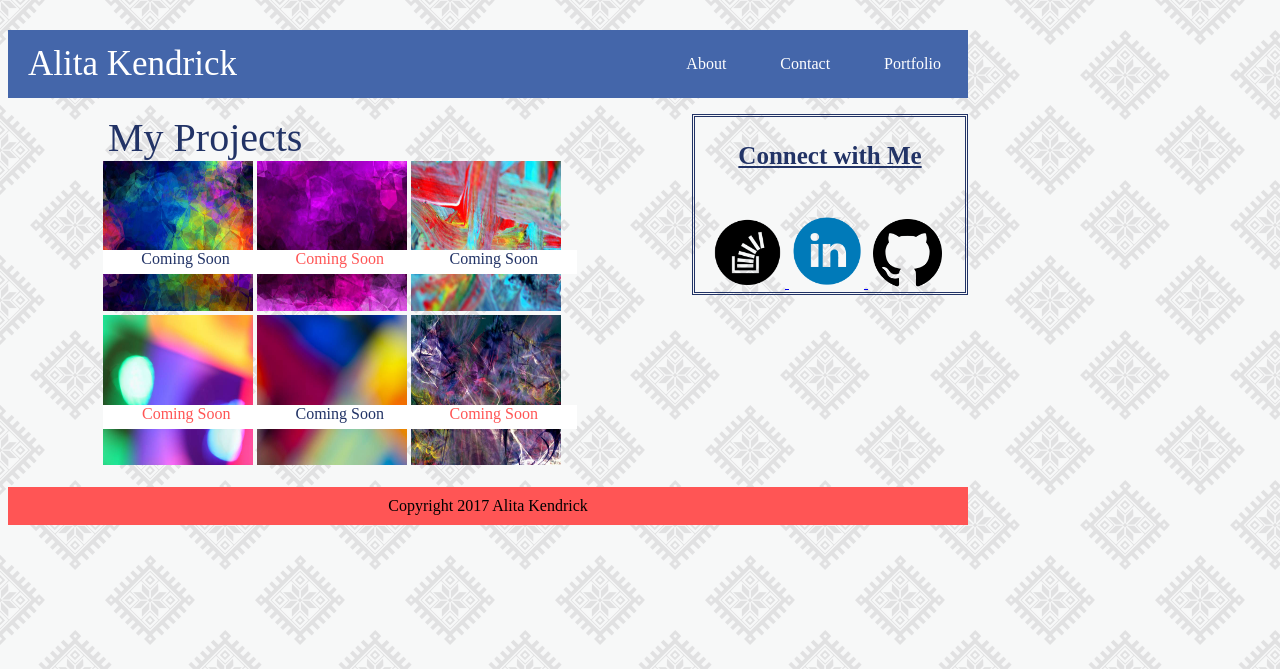
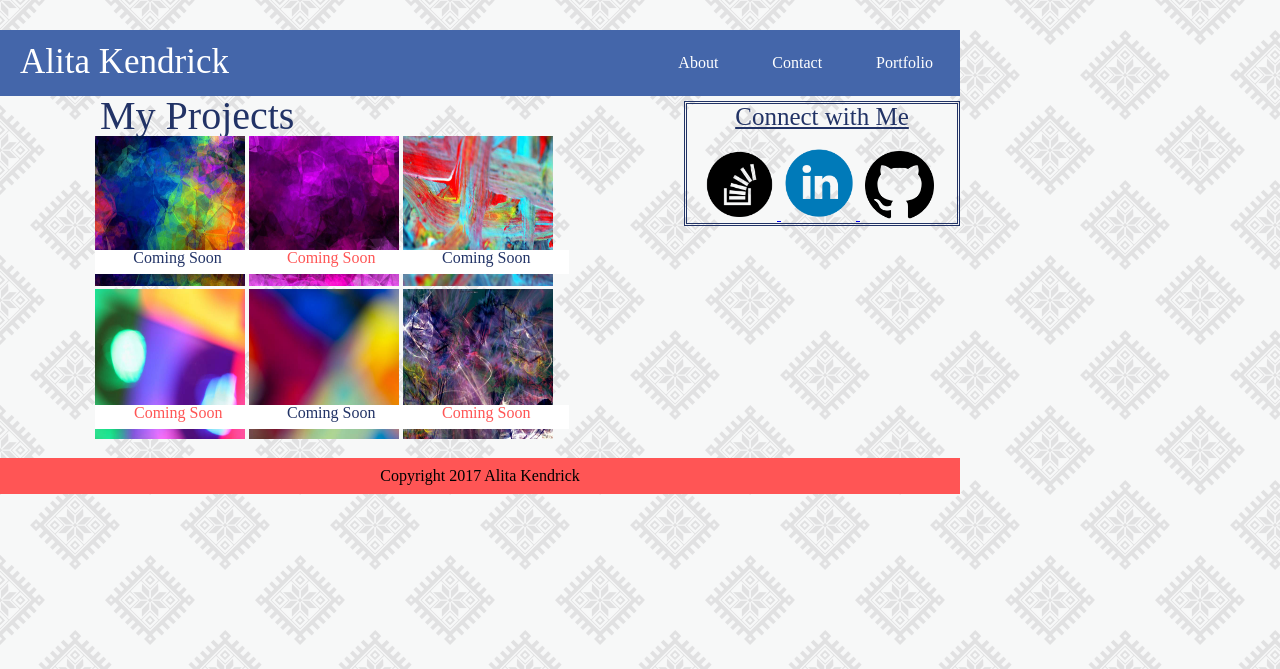
Before and after one commit to AlitaKendrick/Basic-Portfolio, a PHP site: page /Portfolio.html in a window 1280 px wide. Shown: the top 669 px of the page. Run offline with PHP 8.4, Linux system fonts and the light colour scheme.

Commit message:
finished project

```diff
--- a/assets/css/style.css
+++ b/assets/css/style.css
@@ -53,14 +53,14 @@ li a:hover {
 
 /*Connect Box Formatting*/
 aside {
-	padding: %;
-	margin: %;
 	background-color: transparent;
 	float: right;
 	border-style: double;
 	border-color: #236;
 	font-style: sans-serif;
 	width: 270px;
+	border-width: 3px;
+	margin-top: 5px;
 	}
 
 .connect-box {
@@ -126,7 +126,10 @@ input {
 	margin-bottom: 20px;
 	border-color: #236;
 	border-style: double;
-	width: 650px;
+	width: 600px;
+	border-width: 3px;
+	margin-top: 7px;
+	margin-left: 2px;
 	}
 h2 {
 	color: #f55;
@@ -170,7 +173,7 @@ h2 {
 
 .project1 {
 	position: absolute;
-	left: 103px;
+	left: 95px;
 	top: 250px;
 	z-index: 1;
 	color: #236;
@@ -182,7 +185,7 @@ h2 {
 
 .project2 {
 	position: absolute;
-	left: 256.5px;
+	left: 248px;
 	top: 250px;
 	z-index: 1;
 	color: #f55;
@@ -194,7 +197,7 @@ h2 {
 
 .project3 {
 	position: absolute;
-	left: 410.5px;
+	left: 403px;
 	top: 250px;
 	z-index: 1;
 	color: #236;
@@ -206,7 +209,7 @@ h2 {
 
 .project4 {
 	position: absolute;
-	left: 103px;
+	left: 95px;
 	top: 405px;
 	z-index: 1;
 	color: #f55;
@@ -218,7 +221,7 @@ h2 {
 
 .project5 {
 	position: absolute;
-	left: 256.5px;
+	left: 248px;
 	top: 405px;
 	z-index: 1;
 	color: #236;
@@ -230,7 +233,7 @@ h2 {
 
 .project6 {
 	position: absolute;
-	left: 410.5px;
+	left: 403px;
 	top: 405px;
 	z-index: 1;
 	color: #f55;
--- a/contact.html
+++ b/contact.html
@@ -6,6 +6,8 @@
 	<title>
 		Contact Me
 	</title>
+
+	<link rel="stylesheet" type="text/css" href="assets/css/reset.css">
 
 	<link rel="stylesheet" type="text/css" href="assets/css/style.css">
 </head>
--- a/index.html
+++ b/index.html
@@ -6,7 +6,11 @@
 		Alita Kendrick Portfolio
 	</title>
 
+	<!-- <link rel="stylesheet" type="text/css" href="assets/css/reset.css"> -->
+
 	<link rel="stylesheet" type="text/css" href="assets/css/style.css">
+
+
 </head>
 
 
@@ -46,7 +50,7 @@
 <!-- About me section -->
 <section class="aboutme">
 	<h2> About Me </h2> <br>
-		<img class="profimage" src="https://media.licdn.com/mpr/mpr/shrinknp_200_200/AAEAAQAAAAAAAAHdAAAAJGJjNDAyZDlhLWM5Y2QtNDY0ZC04YzhmLWIxZGFjNWQ1MGYzMg.jpg" alt="My-Photo">
+		<img class="profimage" src="https://media.licdn.com/mpr/mpr/shrinknp_200_200/AAEAAQAAAAAAAAHdAAAAJGJjNDAyZDlhLWM5Y2QtNDY0ZC04YzhmLWIxZGFjNWQ1MGYzMg.jpg" alt="My-Photo" width="125" height="125">
 		<p class="aboutmetxt"> Hello and thanks for visiting my page! My name is Alita and I am an aspiring web developer. Some of my general interests are: higher education, fundraising, technology, and innovation.
 		<br> <br>
 		For an in-depth view of my accomplishments thus far, please check out my LinkedIn page. Currently, I am a student of the Northwestern University Coding Boot Camp which I will complete in July of 2017. As my skills grow, I will continue to update this page with my accomplishments. I look forward to showing you my journey!
--- a/portfolio.html
+++ b/portfolio.html
@@ -6,7 +6,11 @@
 		A. Kendrick Portfolio
 	</title>
 
+	<link rel="stylesheet" type="text/css" href="assets/css/reset.css">
+
 	<link rel="stylesheet" type="text/css" href="assets/css/style.css">
+
+	<!--  -->
 </head>
 
 
```
Also changed, not shown: reset.css (added, +43 -0 lines).
